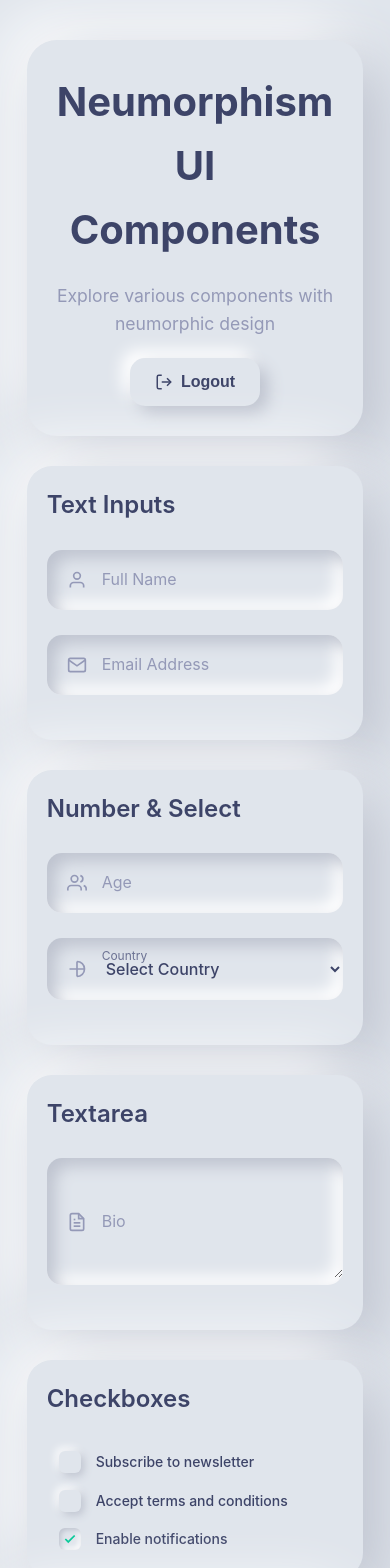
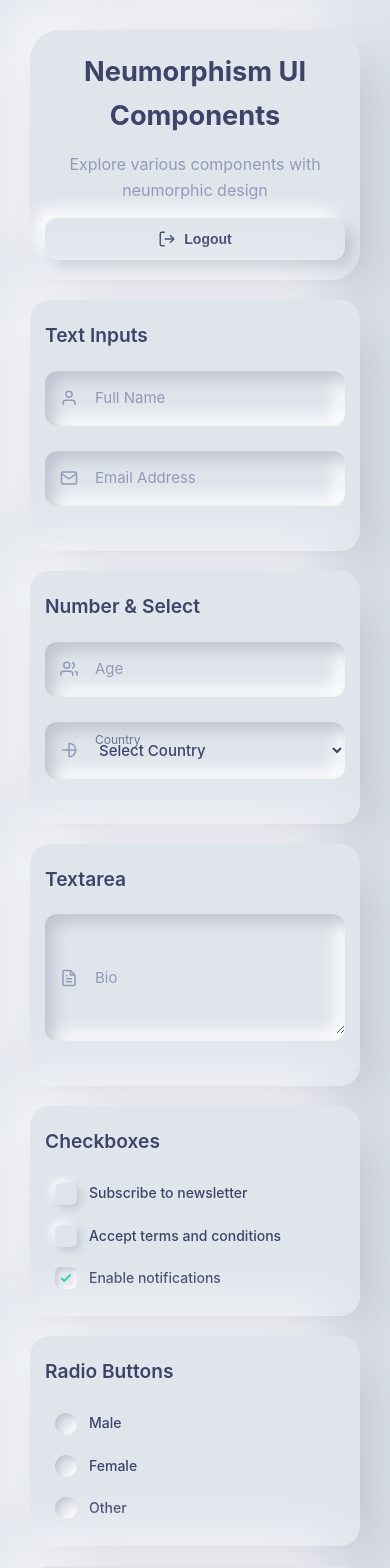
Before and after one commit to willtunner/neumophismDesk, an Angular app: page /home in a window 390 px wide. Shown: the top 1568 px of the page. Built offline with nearby package versions, Linux system fonts and the light colour scheme.

Commit message:
funcionando o checkbox - ok

```diff
--- a/src/app/private/home/home.css
+++ b/src/app/private/home/home.css
@@ -154,8 +154,15 @@
   }
 
   /* Checkbox Groups */
-  /* Checkbox Styles - VERSÃO ALTERNATIVA */
-.checkbox-label {
+  .checkbox-group,
+  .radio-group,
+  .toggle-group {
+    display: flex;
+    flex-direction: column;
+    gap: 8px;
+  }
+
+  .checkbox-label {
     display: flex;
     align-items: center;
     gap: 15px;
@@ -175,8 +182,10 @@
     input[type="checkbox"] {
       position: absolute;
       opacity: 0;
-      width: 0;
-      height: 0;
+      width: 22px;
+      height: 22px;
+      cursor: pointer;
+      z-index: 2;
     }
   }
 
@@ -205,21 +214,20 @@
     }
   }
 
-  /* Quando o checkbox está marcado - usando classe */
-  .checkbox-label.checked .neu-checkbox {
+  /* CORREÇÃO PRINCIPAL - Seletor CSS funcionando */
+  .checkbox-label input[type="checkbox"]:checked + .neu-checkbox {
     box-shadow:
       inset 2px 2px 5px #bec3cf,
       inset -2px -2px 5px #ffffff;
-
-    svg {
-      opacity: 1;
-      transform: scale(1);
-    }
   }
 
+  .checkbox-label input[type="checkbox"]:checked + .neu-checkbox svg {
+    opacity: 1;
+    transform: scale(1);
+  }
 
-  /* Radio Buttons - COM MESMO ESPAÇAMENTO DOS CHECKBOXES */
-.radio-label {
+  /* Radio Buttons */
+  .radio-label {
     display: flex;
     align-items: center;
     gap: 15px;
@@ -239,8 +247,10 @@
     input[type="radio"] {
       position: absolute;
       opacity: 0;
-      width: 0;
-      height: 0;
+      width: 22px;
+      height: 22px;
+      cursor: pointer;
+      z-index: 2;
     }
   }
 
@@ -270,12 +280,12 @@
     transition: all 0.3s ease;
   }
 
-  input[type="radio"]:checked + .neu-radio .radio-dot {
+  .radio-label input[type="radio"]:checked + .neu-radio .radio-dot {
     opacity: 1;
     transform: scale(1);
   }
 
-  /* Toggle Switches - COM MESMO ESPAÇAMENTO DOS CHECKBOXES */
+  /* Toggle Switches */
   .toggle-label {
     display: flex;
     justify-content: space-between;
@@ -292,6 +302,42 @@
     &:hover {
       background: rgba(255, 255, 255, 0.1);
     }
+  }
+
+  .neu-toggle-switch {
+    width: 50px;
+    height: 26px;
+    background: #e0e5ec;
+    border-radius: 13px;
+    box-shadow:
+      inset 4px 4px 8px #bec3cf,
+      inset -4px -4px 8px #ffffff;
+    cursor: pointer;
+    transition: all 0.3s ease;
+    position: relative;
+    flex-shrink: 0;
+
+    &.active {
+      background: #00c896;
+
+      .toggle-slider {
+        transform: translateX(24px);
+      }
+    }
+  }
+
+  .toggle-slider {
+    position: absolute;
+    top: 3px;
+    left: 3px;
+    width: 20px;
+    height: 20px;
+    background: #e0e5ec;
+    border-radius: 50%;
+    box-shadow:
+      2px 2px 4px #bec3cf,
+      -2px -2px 4px #ffffff;
+    transition: all 0.3s ease;
   }
 
   /* Button Groups */
@@ -433,49 +479,6 @@
     z-index: 2;
   }
 
-  /* Toggle Switch */
-  .toggle-label {
-    display: flex;
-    justify-content: space-between;
-    align-items: center;
-  }
-
-  .neu-toggle-switch {
-    width: 50px;
-    height: 26px;
-    background: #e0e5ec;
-    border-radius: 13px;
-    box-shadow:
-      inset 4px 4px 8px #bec3cf,
-      inset -4px -4px 8px #ffffff;
-    cursor: pointer;
-    transition: all 0.3s ease;
-    position: relative;
-    flex-shrink: 0;
-
-    &.active {
-      background: #00c896;
-
-      .toggle-slider {
-        transform: translateX(24px);
-      }
-    }
-  }
-
-  .toggle-slider {
-    position: absolute;
-    top: 3px;
-    left: 3px;
-    width: 20px;
-    height: 20px;
-    background: #e0e5ec;
-    border-radius: 50%;
-    box-shadow:
-      2px 2px 4px #bec3cf,
-      -2px -2px 4px #ffffff;
-    transition: all 0.3s ease;
-  }
-
   /* Data Preview */
   .data-preview {
     padding: 30px;
@@ -499,6 +502,8 @@
       color: #3d4468;
       font-size: 14px;
       overflow-x: auto;
+      max-height: 400px;
+      overflow-y: auto;
     }
   }
 
@@ -534,22 +539,219 @@
     100% { transform: rotate(360deg); }
   }
 
-  /* Responsive */
+  /* Responsive Design */
+  @media (max-width: 1200px) {
+    .components-grid {
+      grid-template-columns: repeat(auto-fit, minmax(350px, 1fr));
+      gap: 25px;
+    }
+  }
+
   @media (max-width: 768px) {
+    .home-container {
+      padding: 15px;
+    }
+
+    .home-header {
+      padding: 25px 20px;
+      margin-bottom: 20px;
+
+      .header-content {
+        flex-direction: column;
+        text-align: center;
+        gap: 15px;
+
+        h1 {
+          font-size: 2rem;
+        }
+
+        p {
+          font-size: 1rem;
+        }
+      }
+    }
+
     .components-grid {
       grid-template-columns: 1fr;
+      gap: 20px;
+      margin-bottom: 20px;
     }
 
-    .home-header .header-content {
-      flex-direction: column;
-      text-align: center;
+    .component-section {
+      padding: 25px 20px;
+
+      h2 {
+        font-size: 1.3rem;
+        margin-bottom: 20px;
+      }
+    }
+
+    .input-group input,
+    .input-group select,
+    .input-group textarea {
+      padding: 18px 20px;
+      padding-left: 50px;
+      font-size: 15px;
+    }
+
+    .input-group label {
+      left: 50px;
+      font-size: 15px;
+    }
+
+    .input-icon {
+      left: 18px;
     }
 
     .button-group {
       flex-direction: column;
+      gap: 12px;
+
+      &.small {
+        flex-direction: row;
+        justify-content: center;
+      }
+    }
+
+    .neu-button {
+      padding: 14px 20px;
+      font-size: 15px;
+      justify-content: center;
+
+      &.small {
+        padding: 8px 16px;
+        font-size: 13px;
+      }
+    }
+
+    .checkbox-label,
+    .radio-label,
+    .toggle-label {
+      padding: 6px 10px;
+      gap: 12px;
+    }
+
+    .data-preview {
+      padding: 25px 20px;
+
+      h2 {
+        font-size: 1.3rem;
+      }
+
+      pre {
+        padding: 15px;
+        font-size: 13px;
+        max-height: 300px;
+      }
+    }
+
+    .logout-btn {
+      width: 100%;
+      justify-content: center;
+    }
+  }
+
+  @media (max-width: 480px) {
+    .home-container {
+      padding: 10px;
+    }
+
+    .home-header {
+      padding: 20px 15px;
+
+      .header-content h1 {
+        font-size: 1.7rem;
+      }
     }
 
     .component-section {
-      padding: 20px;
+      padding: 20px 15px;
+      border-radius: 20px;
+
+      h2 {
+        font-size: 1.2rem;
+      }
+    }
+
+    .input-group {
+      border-radius: 12px;
+
+      input, select, textarea {
+        padding: 16px 18px;
+        padding-left: 45px;
+        font-size: 14px;
+      }
+
+      label {
+        left: 45px;
+        font-size: 14px;
+      }
+    }
+
+    .input-icon {
+      left: 15px;
+      width: 18px;
+      height: 18px;
+    }
+
+    .neu-button {
+      padding: 12px 18px;
+      font-size: 14px;
+      border-radius: 12px;
+    }
+
+    .checkbox-label,
+    .radio-label,
+    .toggle-label {
+      font-size: 14px;
+    }
+
+    .neu-toggle-switch {
+      width: 45px;
+      height: 24px;
+
+      &.active .toggle-slider {
+        transform: translateX(21px);
+      }
+    }
+
+    .toggle-slider {
+      width: 18px;
+      height: 18px;
+    }
+
+    .data-preview {
+      padding: 20px 15px;
+      border-radius: 20px;
+
+      pre {
+        padding: 12px;
+        border-radius: 12px;
+      }
     }
   }
+
+  @media (max-width: 360px) {
+    .components-grid {
+      gap: 15px;
+    }
+
+    .component-section {
+      padding: 18px 12px;
+    }
+
+    .home-header .header-content h1 {
+      font-size: 1.5rem;
+    }
+
+    .input-group input,
+    .input-group select,
+    .input-group textarea {
+      padding: 14px 16px;
+      padding-left: 42px;
+    }
+
+    .input-group label {
+      left: 42px;
+    }
+  }
--- a/src/app/private/home/home.html
+++ b/src/app/private/home/home.html
@@ -106,13 +106,12 @@
       </div>
 
       <!-- Checkboxes -->
-          <!-- Checkboxes -->
       <div class="component-section neu-container">
         <h2>Checkboxes</h2>
 
         <div class="checkbox-group">
-            <label class="checkbox-label" [class.checked]="formData.newsletter" (click)="formData.newsletter = !formData.newsletter">
-              <input type="checkbox" [checked]="formData.newsletter" (change)="formData.newsletter = !formData.newsletter">
+          <label class="checkbox-label">
+            <input type="checkbox" [(ngModel)]="formData.newsletter">
             <div class="neu-checkbox">
               <svg viewBox="0 0 24 24" fill="none" stroke="currentColor" stroke-width="3">
                 <polyline points="20 6 9 17 4 12"/>
@@ -121,8 +120,8 @@
             <span>Subscribe to newsletter</span>
           </label>
 
-            <label class="checkbox-label" [class.checked]="formData.terms" (click)="formData.terms = !formData.terms">
-              <input type="checkbox" [checked]="formData.terms" (change)="formData.terms = !formData.terms">
+          <label class="checkbox-label">
+            <input type="checkbox" [(ngModel)]="formData.terms">
             <div class="neu-checkbox">
               <svg viewBox="0 0 24 24" fill="none" stroke="currentColor" stroke-width="3">
                 <polyline points="20 6 9 17 4 12"/>
@@ -131,8 +130,8 @@
             <span>Accept terms and conditions</span>
           </label>
 
-            <label class="checkbox-label" [class.checked]="formData.notifications" (click)="formData.notifications = !formData.notifications">
-              <input type="checkbox" [checked]="formData.notifications" (change)="formData.notifications = !formData.notifications">
+          <label class="checkbox-label">
+            <input type="checkbox" [(ngModel)]="formData.notifications">
             <div class="neu-checkbox">
               <svg viewBox="0 0 24 24" fill="none" stroke="currentColor" stroke-width="3">
                 <polyline points="20 6 9 17 4 12"/>
```
Lines whose indentation alone changed are shown as unchanged.
